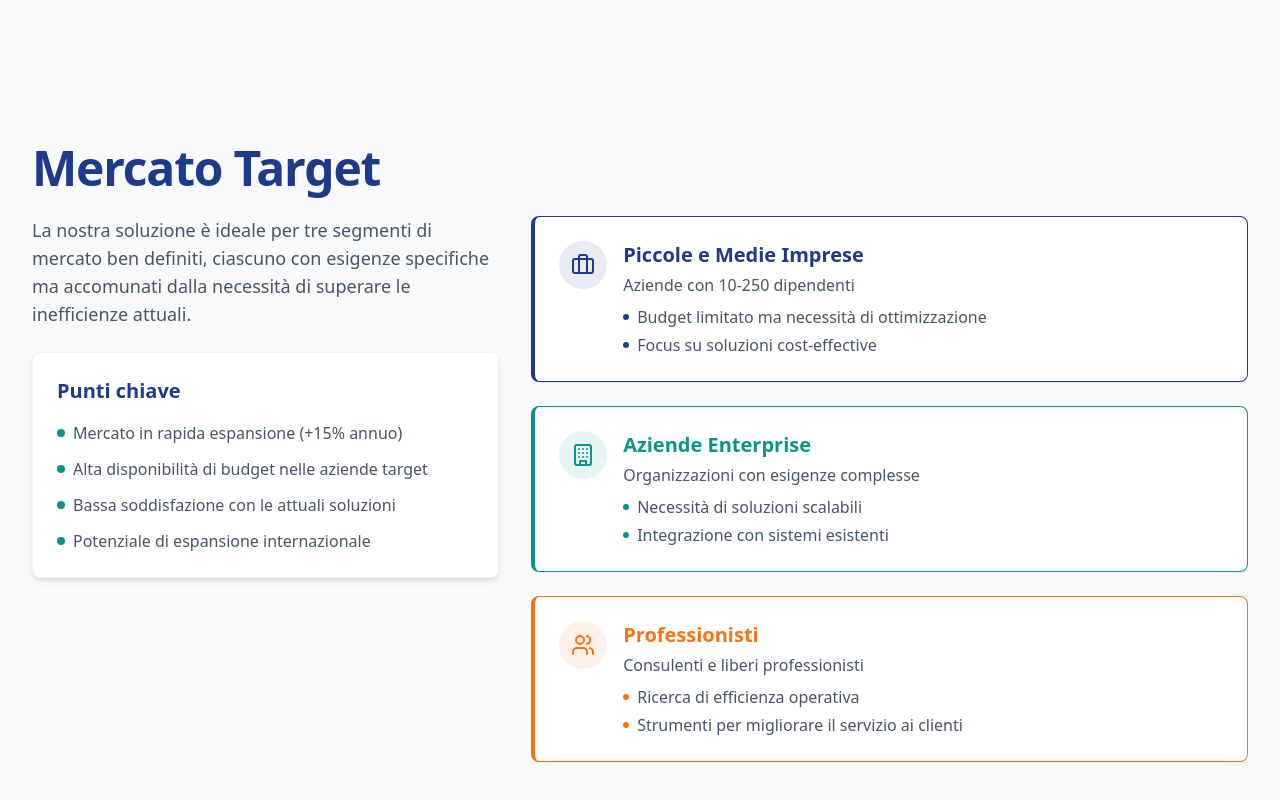
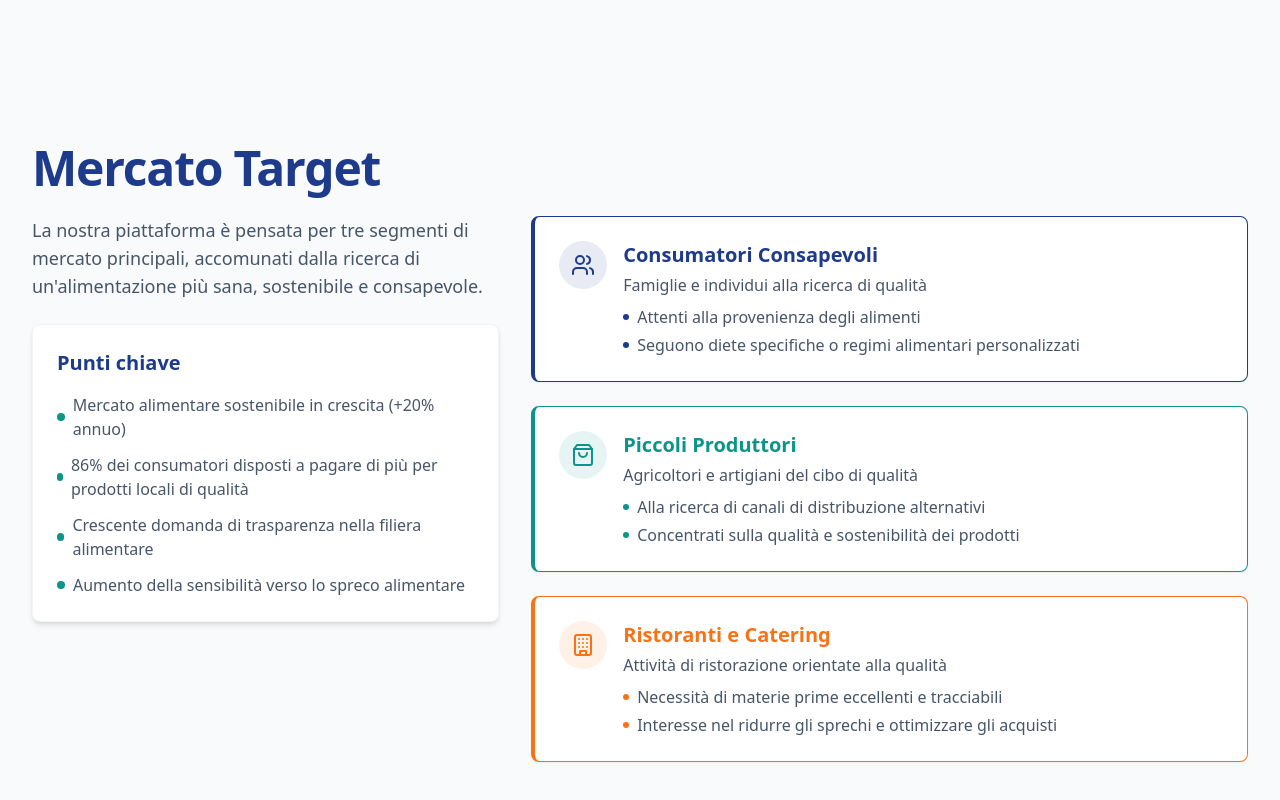
Before and after one commit to macosmad/pitch0gro, a React (Vite) app: page / in a window 1280 px wide. Shown: the part 2347-3147 px from the top of the page. Built offline with nearby package versions, Linux system fonts and the light colour scheme.

Commit message:
Refactor: Update slide content

```diff
--- a/src/components/slides/TargetMarket.tsx
+++ b/src/components/slides/TargetMarket.tsx
@@ -2,7 +2,7 @@
 import React from 'react';
 import Slide from '../Slide';
 import { Card } from '@/components/ui/card';
-import { Users, Briefcase, Building } from 'lucide-react';
+import { Users, ShoppingBag, Building } from 'lucide-react';
 
 const TargetMarket: React.FC = () => {
   return (
@@ -10,9 +10,9 @@ const TargetMarket: React.FC = () => {
       <div className="grid grid-cols-1 md:grid-cols-5 gap-8">
         <div className="md:col-span-2">
           <p className="slide-paragraph">
-            La nostra soluzione è ideale per tre segmenti di mercato ben definiti,
-            ciascuno con esigenze specifiche ma accomunati dalla necessità di superare
-            le inefficienze attuali.
+            La nostra piattaforma è pensata per tre segmenti di mercato principali,
+            accomunati dalla ricerca di un'alimentazione più sana, sostenibile e
+            consapevole.
           </p>
 
           <div className="mt-6 bg-white p-6 rounded-lg shadow-md border border-gray-100">
@@ -20,19 +20,19 @@ const TargetMarket: React.FC = () => {
             <ul className="space-y-3">
               <li className="flex items-center">
                 <span className="w-2 h-2 rounded-full bg-pitch-teal mr-2"></span>
-                <span className="text-pitch-gray">Mercato in rapida espansione (+15% annuo)</span>
+                <span className="text-pitch-gray">Mercato alimentare sostenibile in crescita (+20% annuo)</span>
               </li>
               <li className="flex items-center">
                 <span className="w-2 h-2 rounded-full bg-pitch-teal mr-2"></span>
-                <span className="text-pitch-gray">Alta disponibilità di budget nelle aziende target</span>
+                <span className="text-pitch-gray">86% dei consumatori disposti a pagare di più per prodotti locali di qualità</span>
               </li>
               <li className="flex items-center">
                 <span className="w-2 h-2 rounded-full bg-pitch-teal mr-2"></span>
-                <span className="text-pitch-gray">Bassa soddisfazione con le attuali soluzioni</span>
+                <span className="text-pitch-gray">Crescente domanda di trasparenza nella filiera alimentare</span>
               </li>
               <li className="flex items-center">
                 <span className="w-2 h-2 rounded-full bg-pitch-teal mr-2"></span>
-                <span className="text-pitch-gray">Potenziale di espansione internazionale</span>
+                <span className="text-pitch-gray">Aumento della sensibilità verso lo spreco alimentare</span>
               </li>
             </ul>
           </div>
@@ -43,19 +43,19 @@ const TargetMarket: React.FC = () => {
             <Card className="p-6 border-l-4 border-pitch-blue">
               <div className="flex items-start">
                 <div className="mr-4 bg-pitch-blue/10 p-3 rounded-full">
-                  <Briefcase className="h-6 w-6 text-pitch-blue" />
+                  <Users className="h-6 w-6 text-pitch-blue" />
                 </div>
                 <div>
-                  <h3 className="text-xl font-semibold text-pitch-blue mb-1">Piccole e Medie Imprese</h3>
-                  <p className="text-pitch-gray mb-2">Aziende con 10-250 dipendenti</p>
+                  <h3 className="text-xl font-semibold text-pitch-blue mb-1">Consumatori Consapevoli</h3>
+                  <p className="text-pitch-gray mb-2">Famiglie e individui alla ricerca di qualità</p>
                   <ul className="text-pitch-gray space-y-1">
                     <li className="flex items-center">
                       <span className="w-1.5 h-1.5 rounded-full bg-pitch-blue mr-2"></span>
-                      <span>Budget limitato ma necessità di ottimizzazione</span>
+                      <span>Attenti alla provenienza degli alimenti</span>
                     </li>
                     <li className="flex items-center">
                       <span className="w-1.5 h-1.5 rounded-full bg-pitch-blue mr-2"></span>
-                      <span>Focus su soluzioni cost-effective</span>
+                      <span>Seguono diete specifiche o regimi alimentari personalizzati</span>
                     </li>
                   </ul>
                 </div>
@@ -65,19 +65,19 @@ const TargetMarket: React.FC = () => {
             <Card className="p-6 border-l-4 border-pitch-teal">
               <div className="flex items-start">
                 <div className="mr-4 bg-pitch-teal/10 p-3 rounded-full">
-                  <Building className="h-6 w-6 text-pitch-teal" />
+                  <ShoppingBag className="h-6 w-6 text-pitch-teal" />
                 </div>
                 <div>
-                  <h3 className="text-xl font-semibold text-pitch-teal mb-1">Aziende Enterprise</h3>
-                  <p className="text-pitch-gray mb-2">Organizzazioni con esigenze complesse</p>
+                  <h3 className="text-xl font-semibold text-pitch-teal mb-1">Piccoli Produttori</h3>
+                  <p className="text-pitch-gray mb-2">Agricoltori e artigiani del cibo di qualità</p>
                   <ul className="text-pitch-gray space-y-1">
                     <li className="flex items-center">
                       <span className="w-1.5 h-1.5 rounded-full bg-pitch-teal mr-2"></span>
-                      <span>Necessità di soluzioni scalabili</span>
+                      <span>Alla ricerca di canali di distribuzione alternativi</span>
                     </li>
                     <li className="flex items-center">
                       <span className="w-1.5 h-1.5 rounded-full bg-pitch-teal mr-2"></span>
-                      <span>Integrazione con sistemi esistenti</span>
+                      <span>Concentrati sulla qualità e sostenibilità dei prodotti</span>
                     </li>
                   </ul>
                 </div>
@@ -87,19 +87,19 @@ const TargetMarket: React.FC = () => {
             <Card className="p-6 border-l-4 border-pitch-accent">
               <div className="flex items-start">
                 <div className="mr-4 bg-pitch-accent/10 p-3 rounded-full">
-                  <Users className="h-6 w-6 text-pitch-accent" />
+                  <Building className="h-6 w-6 text-pitch-accent" />
                 </div>
                 <div>
-                  <h3 className="text-xl font-semibold text-pitch-accent mb-1">Professionisti</h3>
-                  <p className="text-pitch-gray mb-2">Consulenti e liberi professionisti</p>
+                  <h3 className="text-xl font-semibold text-pitch-accent mb-1">Ristoranti e Catering</h3>
+                  <p className="text-pitch-gray mb-2">Attività di ristorazione orientate alla qualità</p>
                   <ul className="text-pitch-gray space-y-1">
                     <li className="flex items-center">
                       <span className="w-1.5 h-1.5 rounded-full bg-pitch-accent mr-2"></span>
-                      <span>Ricerca di efficienza operativa</span>
+                      <span>Necessità di materie prime eccellenti e tracciabili</span>
                     </li>
                     <li className="flex items-center">
                       <span className="w-1.5 h-1.5 rounded-full bg-pitch-accent mr-2"></span>
-                      <span>Strumenti per migliorare il servizio ai clienti</span>
+                      <span>Interesse nel ridurre gli sprechi e ottimizzare gli acquisti</span>
                     </li>
                   </ul>
                 </div>
```
